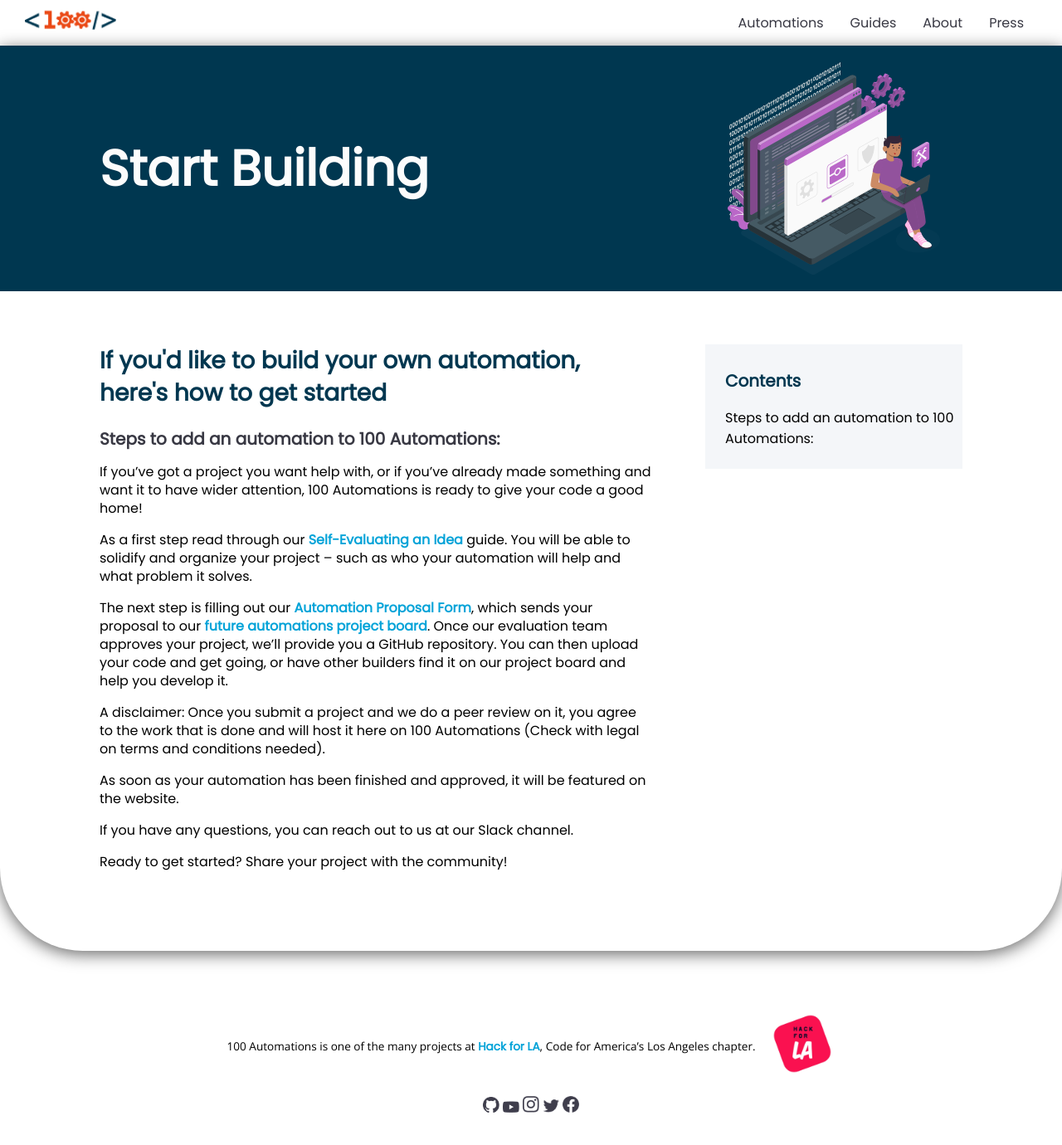
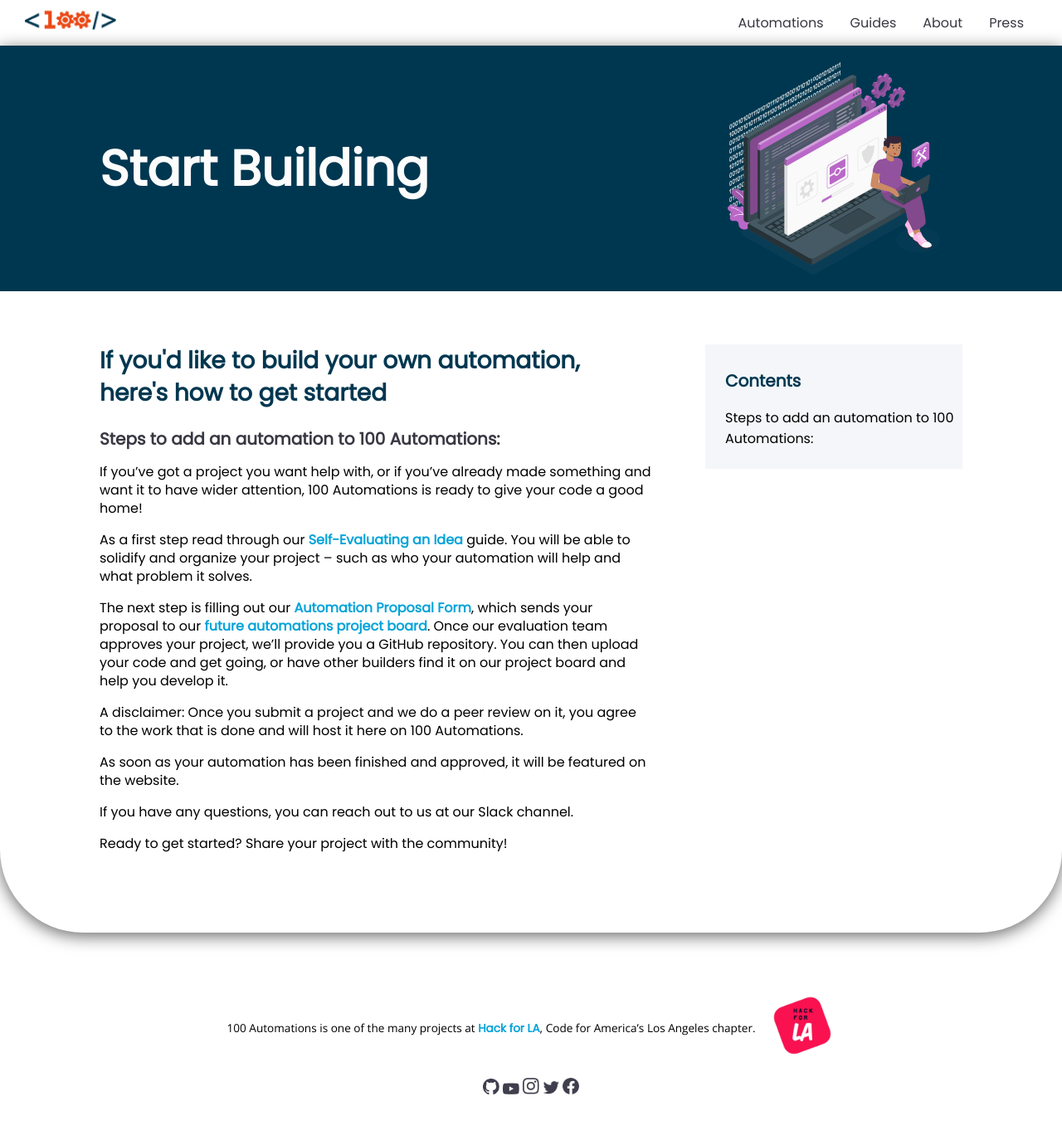
Before and after one commit to 100Automations/Website, a Jekyll site: the page built from _guides/start_building.md, in a window 1280 px wide. Shown: the top 1380 px of the page at 83% size. Built offline with Jekyll 4.4.1, drawn with Linux system fonts in a browser that asks for light colours.

Commit message:
removed check with legal

```diff
--- a/_guides/start_building.md
+++ b/_guides/start_building.md
@@ -14,7 +14,7 @@ As a first step read through our [Self-Evaluating an Idea](/guides/self-evaluati
 
 The next step is filling out our [Automation Proposal Form](https://forms.gle/daURL7woEeCNans89), which sends your proposal to our [future automations project board](https://github.com/100Automations/futureautomations/projects/1). Once our evaluation team approves your project, we'll provide you a GitHub repository. You can then upload your code and get going, or have other builders find it on our project board and help you develop it.
 
-A disclaimer: Once you submit a project and we do a peer review on it, you agree to the work that is done and will host it here on 100 Automations (Check with legal on terms and conditions needed).
+A disclaimer: Once you submit a project and we do a peer review on it, you agree to the work that is done and will host it here on 100 Automations.
 
 As soon as your automation has been finished and approved, it will be featured on the website.
 
```
